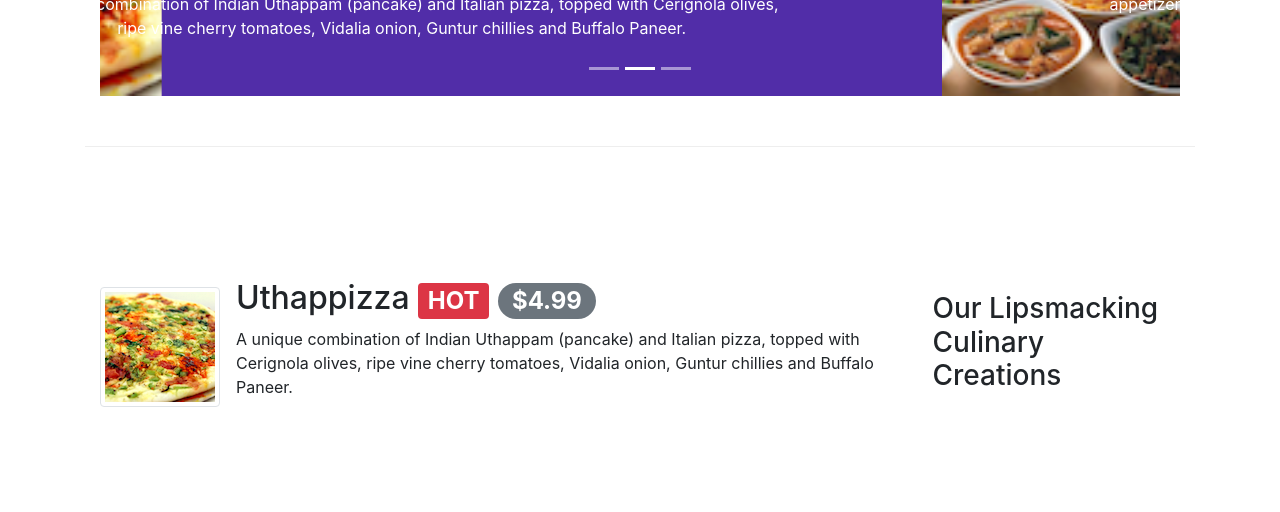
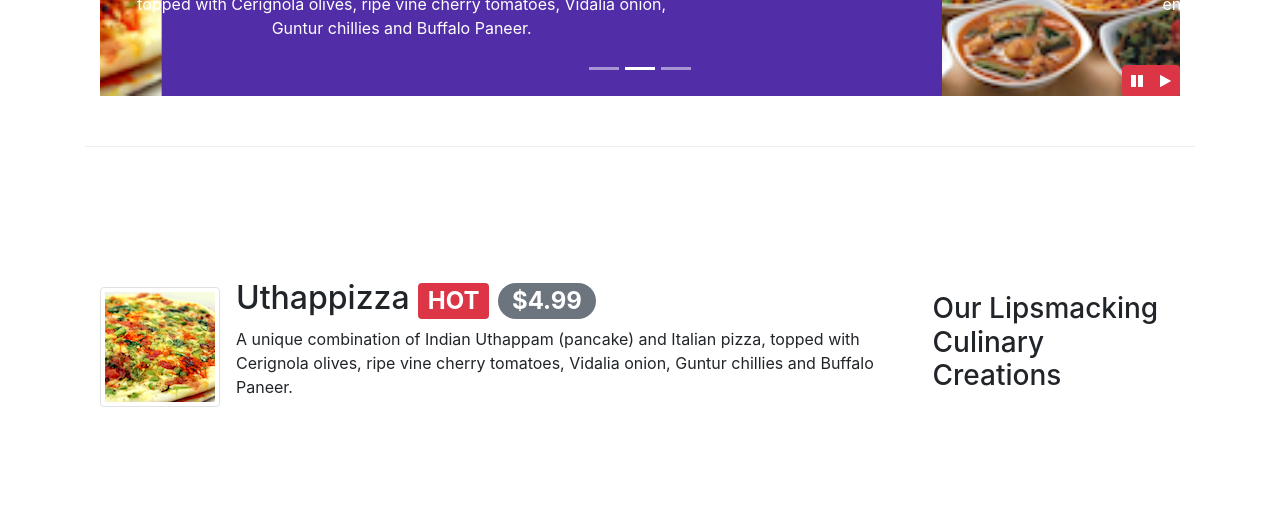
Before and after one commit to sumitjadhwani/BootstrapBasics, a website: page index.html in a window 1280 px wide. Shown: the part 588-1100 px from the top of the page. Drawn offline with nearby package versions, Linux system fonts and the light colour scheme.

Commit message:
Carousel buttons using jQuery

```diff
--- a/css/styles.css
+++ b/css/styles.css
@@ -62,3 +62,10 @@ body {
     left: 0;
     min-height: 300px;
 }
+
+#carouselButton {
+    right: 0px;
+    position: absolute;
+    bottom: 0px;
+    z-index: 1;
+}
--- a/index.html
+++ b/index.html
@@ -176,15 +176,15 @@
                             <img class="d-block img-fluid" src="img/uthappizza.png" alt="uthapizza">
                             <div class="carousel-caption d-none d-md-block ">
                                 <h2>Uthappizza <span class="badge badge-danger">HOT</span> <span class="badge badge-pill badge-secondary">$4.99</span></h2>
-                                <p class="d-none d-sm-block">A unique combination of Indian Uthappam (pancake) and Italian pizza, topped with Cerignola olives, ripe vine cherry tomatoes, Vidalia onion, Guntur chillies and Buffalo Paneer.</p>
+                                <p class="d-none d-sm-block">A unique combination of Indian Uthappam (pancake) and Italian pizza,<br> topped with Cerignola olives, ripe vine cherry tomatoes, Vidalia onion, <br>Guntur chillies and Buffalo Paneer.</p>
                             </div>
                         </div>
                         <div class="carousel-item ">
                             <img class="d-block img-fluid" src="img/buffet.png" alt="buffet">
                             <div class="carousel-caption d-none d-md-block">
                                 <h2 >Weekend Grand Buffet <span class="badge badge-danger">NEW</span></h2>
-                                <p>Featuring mouthwatering combinations with a choice of five different salads, six enticing appetizers,
-                                    six main entrees and five choicest desserts. Free flowing bubbly and soft drinks. All for just
+                                <p>Featuring mouthwatering combinations with a choice of five different salads, six <br> enticing appetizers,
+                                    six main entrees and five choicest desserts. Free flowing bubbly <br> and soft drinks. All for just
                                     $19.99 per person </p>
                             </div>
                         </div>
@@ -193,8 +193,8 @@
                             <div class="carousel-caption d-none d-md-block">
                                 <h2>Alberto Somayya</h2>
                                 <h4>Executive Chef</h4>
-                                <p class="d-none d-sm-block">Award winning three-star Michelin chef with wide International experience having worked closely with  whos-who in the culinary world, he specializes in
-                                    creating mouthwatering Indo-Italian fusion experiences.
+                                <p class="d-none d-sm-block">Award winning three-star Michelin chef with wide International experience <br> having worked closely with  whos-who in the culinary world, he specializes in
+                                    creating<br> mouthwatering Indo-Italian fusion experiences.
                                 </p>
                             </div>
                         </div>
@@ -211,6 +211,16 @@
                     <a class="carousel-control-next" href="#mycarousel" role="button" data-slide="next">
                         <span class="carousel-control-next-icon"></span>
                     </a>
+
+                    <div class="btn-group" id="carouselButton">
+                        <button class="btn btn-danger btn-sm" id="carousel-pause">
+                            <span class="fa fa-pause"></span>
+                        </button>
+                        <button class="btn btn-danger btn-sm" id="carousel-play">
+                            <span class="fa fa-play"></span>
+                        </button>
+
+                    </div>
                 </div>
             </div>
         </div>
@@ -365,6 +375,18 @@
             $('[data-toggle="tooltip"]').tooltip();
         });
     </script> -->
+
+    <script>
+        $(document).ready(function(){
+            $('#mycarousel').carousel({interval: 4000 });
+            $('#carousel-pause').click(function() {
+                $('#mycarousel').carousel('pause');
+            });
+            $('#carousel-play').click(function() {
+                $('#mycarousel').carousel('cycle');
+            });
+        });
+    </script>
 </body>
 
 </html>
```
